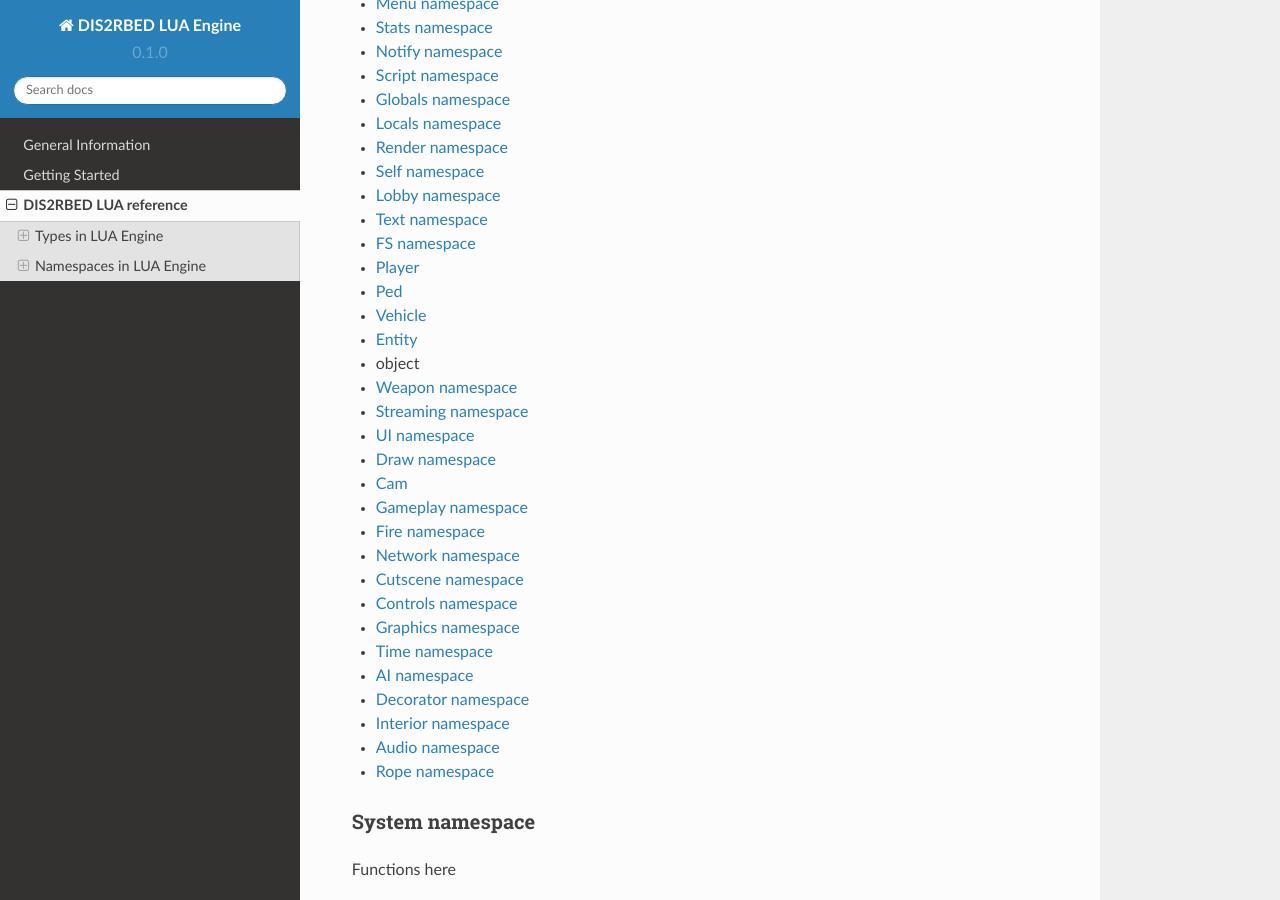
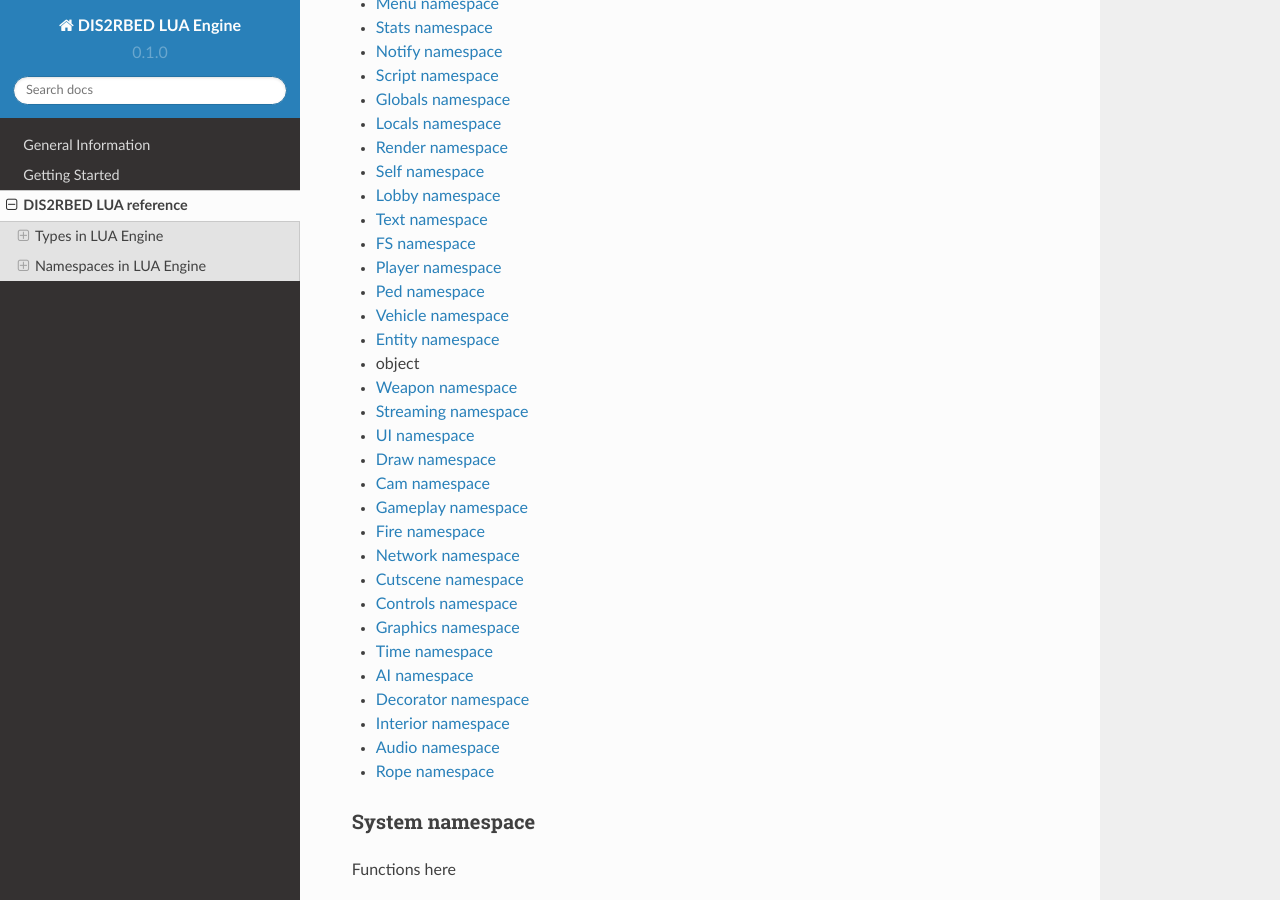
Before and after one commit to ItsK1tty/w1tchdocs, a Sphinx documentation site: the page built from docs/source/reference.rst, in a window 1280 px wide and 900 px high, scrolled down 1544 px. Built offline with Sphinx 7.4.7 and the Read the Docs theme 2.0.0, drawn with Linux system fonts in a browser that asks for light colours; some of the changed lines change nothing that is shown.

Commit message:
fix hyperlinks agane

```diff
--- a/docs/source/reference.rst
+++ b/docs/source/reference.rst
@@ -96,16 +96,16 @@
 * :ref:`lobby`
 * :ref:`text`
 * :ref:`fs`
-* :ref:`player`
-* :ref:`ped`
-* :ref:`vehicle`
-* :ref:`entity`
+* :ref:`playerNS`
+* :ref:`pedNS`
+* :ref:`vehicleNS`
+* :ref:`entityNS`
 * :ref:`object`
 * :ref:`weapon`
 * :ref:`streaming`
 * :ref:`ui`
 * :ref:`draw`
-* :ref:`cam`
+* :ref:`camNS`
 * :ref:`gameplay`
 * :ref:`fire`
 * :ref:`network`
```
